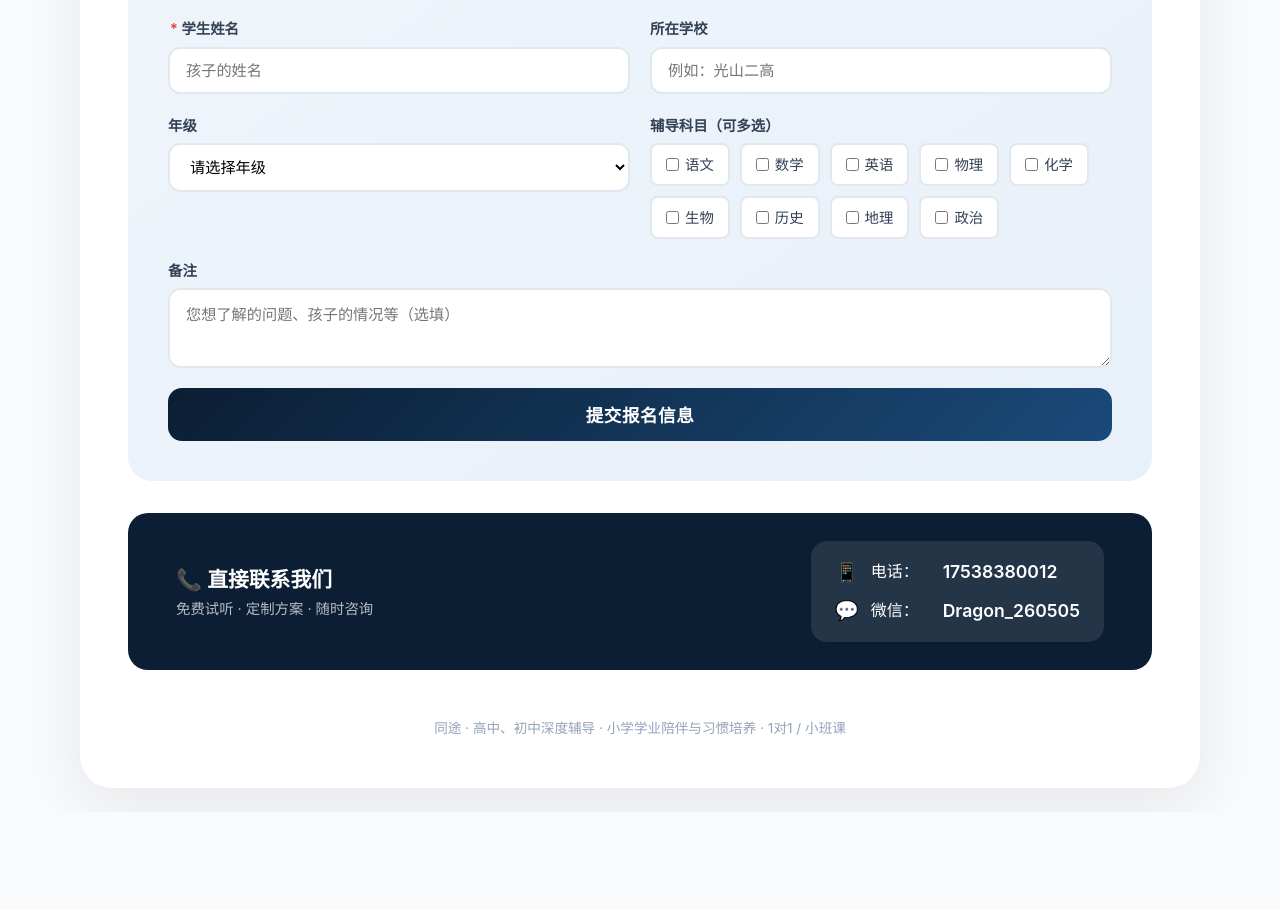
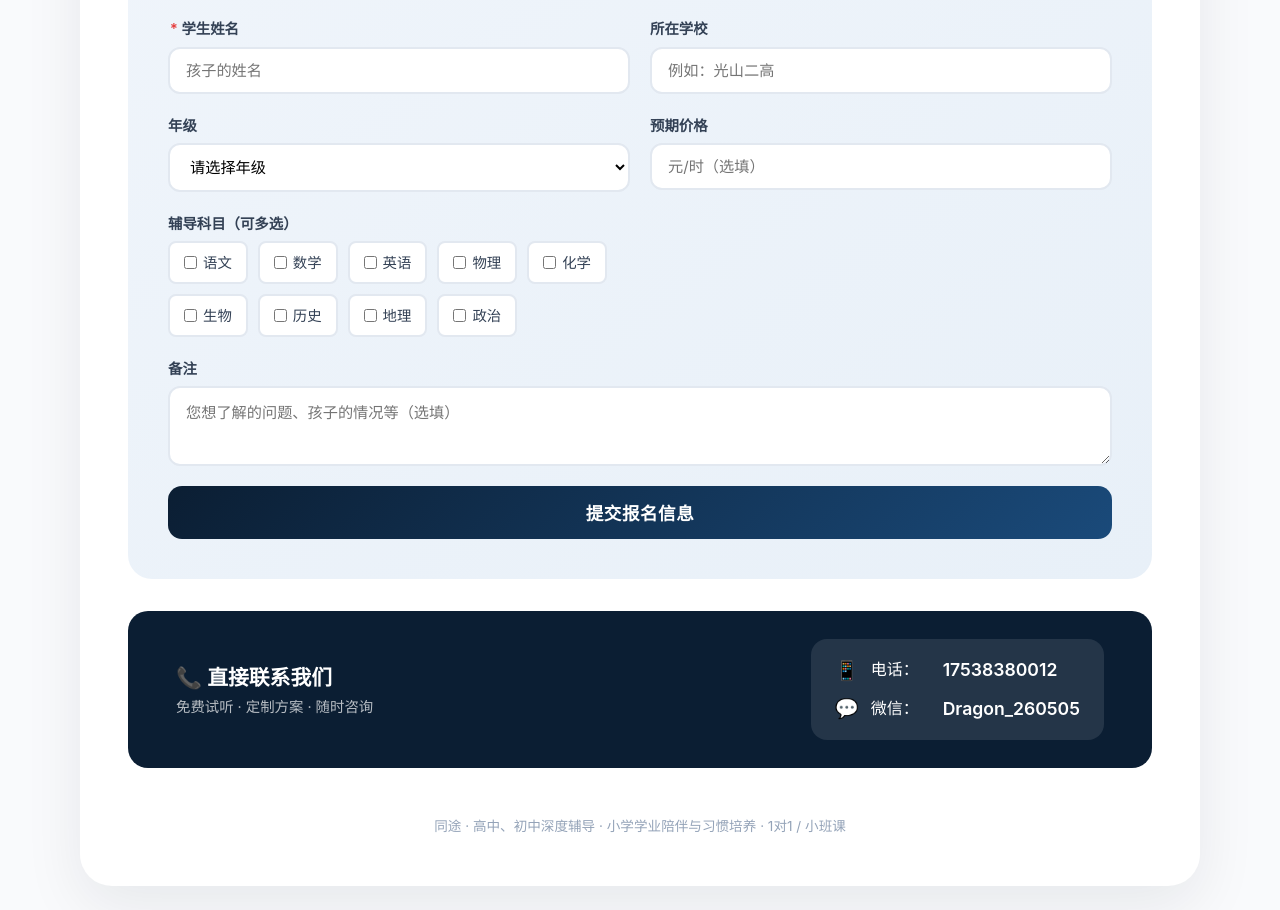
Before and after one commit to Dragon260505/tongtu, a website: page index.html in a window 1280 px wide. Shown: the part 4475-5385 px from the top of the page. Before the commit the page ends 5287 px from the top, so only its background shows below. Drawn offline with Linux system fonts and the light colour scheme.

Commit message:
Add files via upload

```diff
--- a/index.html
+++ b/index.html
@@ -828,6 +828,10 @@
                 </select>
             </div>
             <div class="form-group">
+                <label>预期价格</label>
+                <input type="text" name="price" placeholder="元/时（选填）">
+            </div>
+            <div class="form-group">
                 <label>辅导科目（可多选）</label>
                 <div class="checkbox-group" id="subjectCheckboxes">
                     <label><input type="checkbox" name="subjects" value="语文"><span>语文</span></label>
```
